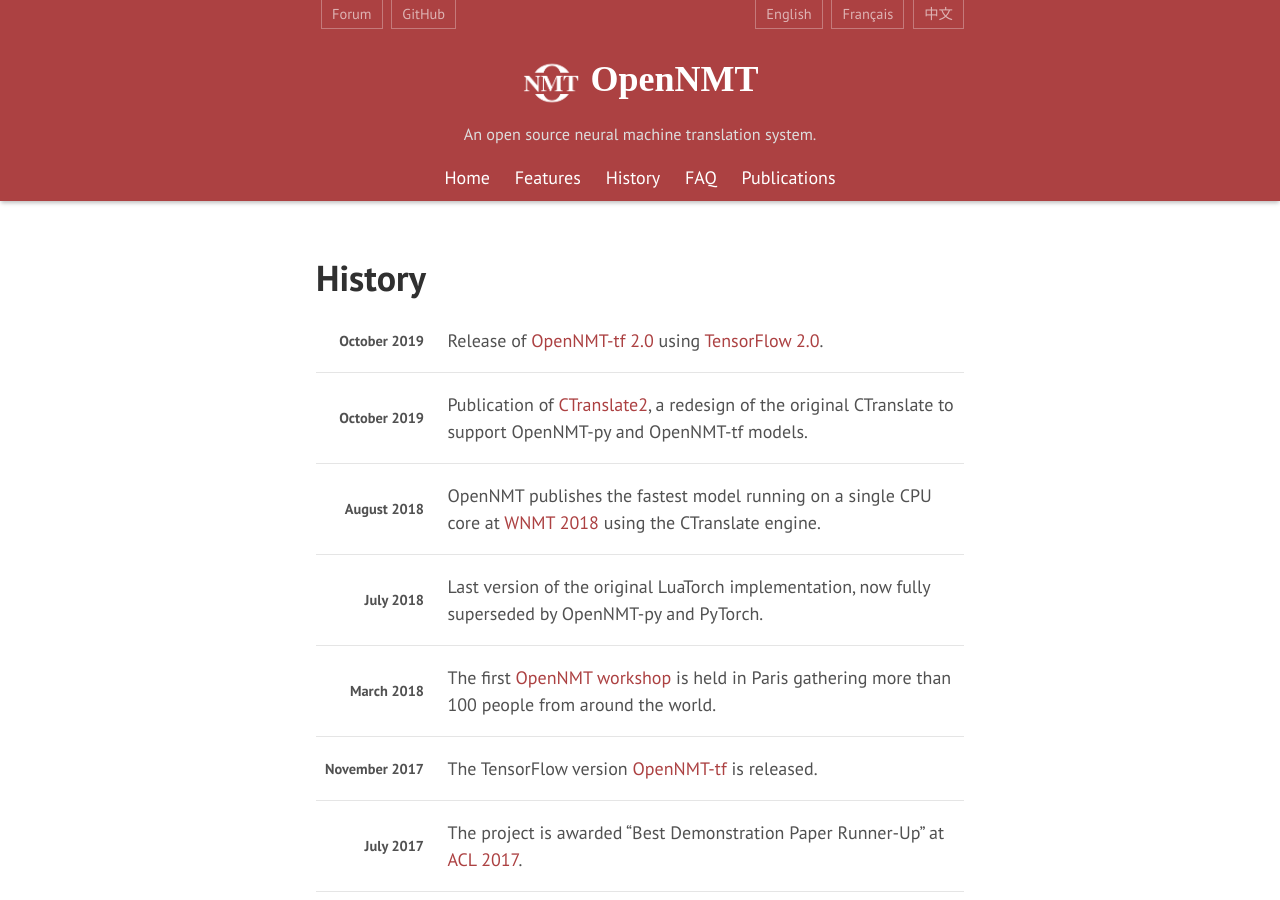
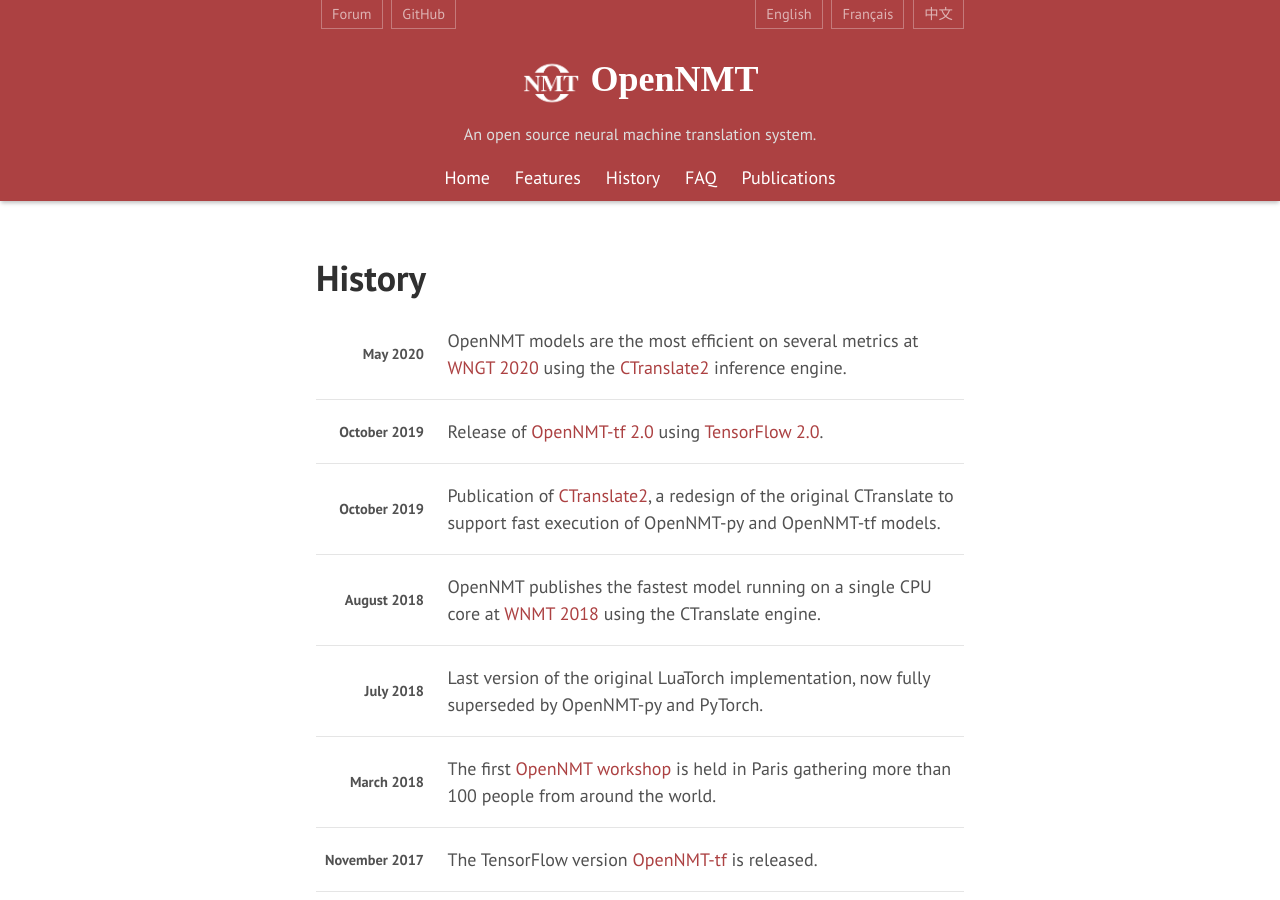
Before and after one commit to OpenNMT/opennmt.github.io, a Jekyll site: the page built from history.md, in a window 1280 px wide and 900 px high. Built offline with Jekyll 4.4.1, drawn with Linux system fonts in a browser that asks for light colours.

Commit message:
Mention WNGT 2020 in History page

```diff
--- a/history.md
+++ b/history.md
@@ -5,8 +5,9 @@ order: 2
 ---
 
 {:#history}
+| May 2020 | OpenNMT models are the most efficient on several metrics at [WNGT 2020](https://sites.google.com/view/wngt20/efficiency-task) using the [CTranslate2](https://github.com/OpenNMT/CTranslate2) inference engine. |
 | October 2019 | Release of [OpenNMT-tf 2.0](https://github.com/OpenNMT/OpenNMT-tf/releases/tag/v2.0.0) using [TensorFlow 2.0](https://blog.tensorflow.org/2019/09/tensorflow-20-is-now-available.html). |
-| October 2019 | Publication of [CTranslate2](https://github.com/OpenNMT/CTranslate2), a redesign of the original CTranslate to support OpenNMT-py and OpenNMT-tf models. |
+| October 2019 | Publication of [CTranslate2](https://github.com/OpenNMT/CTranslate2), a redesign of the original CTranslate to support fast execution of OpenNMT-py and OpenNMT-tf models. |
 | August 2018 | OpenNMT publishes the fastest model running on a single CPU core at [WNMT 2018](https://aclweb.org/anthology/papers/W/W18/W18-2715/) using the CTranslate engine. |
 | July 2018 | Last version of the original LuaTorch implementation, now fully superseded by OpenNMT-py and PyTorch. |
 | March 2018 | The first [OpenNMT workshop](http://workshop-paris-2018.opennmt.net/) is held in Paris gathering more than 100 people from around the world. |
```
Also changed, not shown: FAQ.md (+1 -1 lines), index.md (+1 -1 lines).
